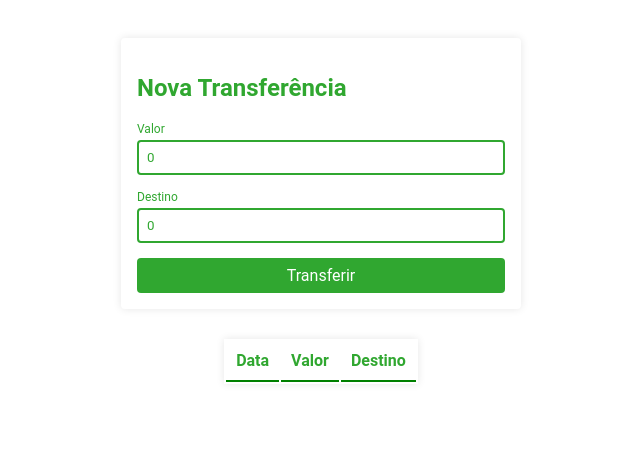
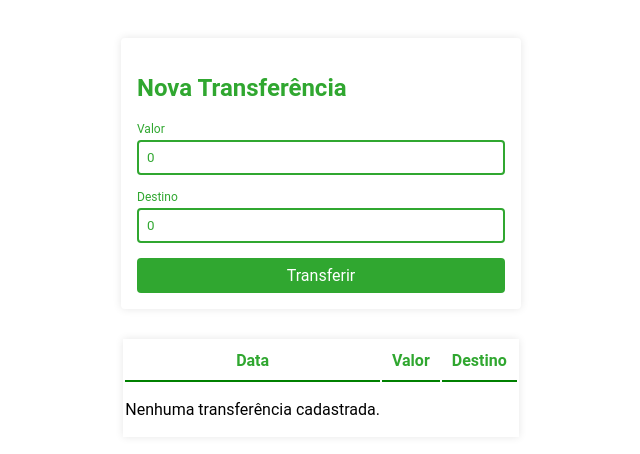
Before and after one commit to ynsprojetos/formacaoAngularAlura, an Angular app: page / in a window 1280 px wide. Shown: the top 454 px of the page, without its empty margins (319-959 px from the left). Built offline with nearby package versions, Linux system fonts and the light colour scheme.

Commit message:
Criando mensagem com ngIf

```diff
--- a/src/app/extrato/extrato.component.html
+++ b/src/app/extrato/extrato.component.html
@@ -4,7 +4,7 @@
     <th class="tabela__cabecalho__conteudo">Valor</th>
     <th class="tabela__cabecalho__conteudo">Destino</th>
   </thead>
-  <tbody>
+  <tbody *ngIf="transferencias.length > 0 ; else listaVazia">
     <tr class="tabela__linha" *ngFor="let item of transferencias">
       <td class="tabela__conteudo" >{{item?.data | date: "short"}}</td>
       <td class="tabela__conteudo" >{{item?.valor | currency}}</td>
@@ -12,3 +12,6 @@
     </tr>
   </tbody>
 </table>
+<ng-template #listaVazia>
+  <p> Nenhuma transferência cadastrada.</p>
+</ng-template>
```
